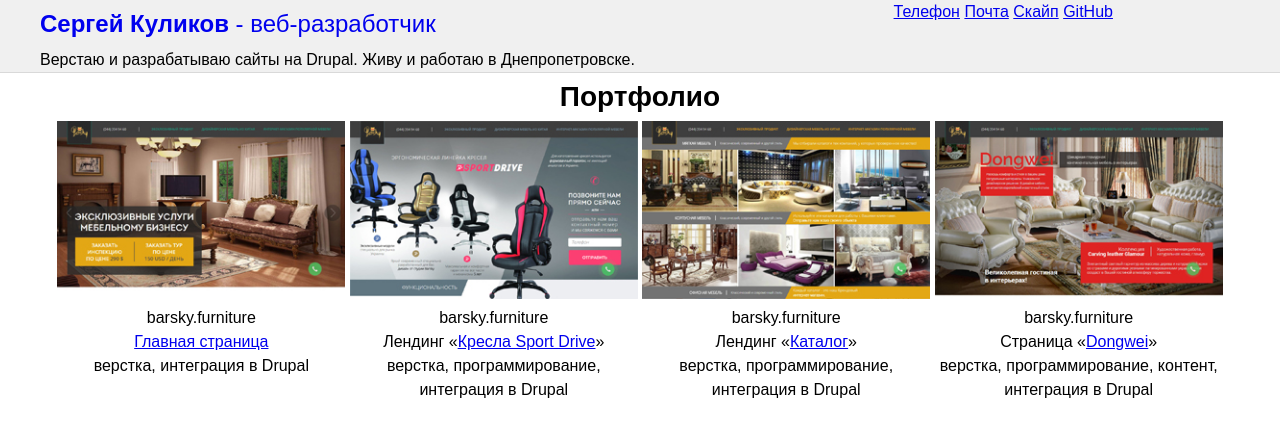
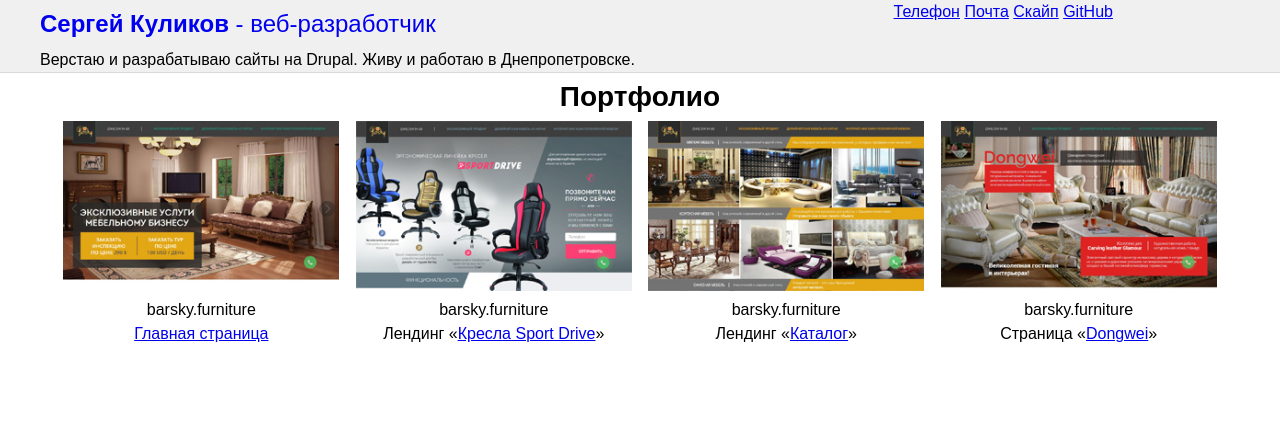
Before and after one commit to web-padawan/web-padawan.github.io, a Jekyll site: the page built from index.html, in a window 1280 px wide. Shown: the top 437 px of the page. Built offline with Jekyll 4.4.1, drawn with Linux system fonts in a browser that asks for light colours.

Commit message:
[mod] portfolio - remove descriptions

```diff
--- a/assets/css/app.css
+++ b/assets/css/app.css
@@ -703,7 +703,8 @@ h6 {
 }
 @media (min-width: 960px) {
   .portfolio-card {
-    width: 24%;
+    width: 23%;
+    margin: 0 .5%;
   }
 }
 .portfolio-card__description {
--- a/index.html
+++ b/index.html
@@ -12,7 +12,6 @@ layout: default
       </div>
       <div class="portfolio-card__company">barsky.furniture</div>
       <div class="portfolio-card__title"><a href="http://barsky.furniture" target="_blank">Главная страница</a></div>
-      <div class="portfolio-card__description">верстка, интеграция в Drupal</div>
     </div>
 
     <div class="portfolio-card">
@@ -21,7 +20,6 @@ layout: default
       </div>
       <div class="portfolio-card__company">barsky.furniture</div>
       <div class="portfolio-card__title">Лендинг &laquo;<a href="http://barsky.furniture/goods/armchairs/sport_drive" target="_blank">Кресла Sport Drive</a>&raquo;</div>
-      <div class="portfolio-card__description">верстка, программирование, интеграция в Drupal</div>
     </div>
 
     <div class="portfolio-card">
@@ -30,7 +28,6 @@ layout: default
       </div>
       <div class="portfolio-card__company">barsky.furniture</div>
       <div class="portfolio-card__title">Лендинг &laquo;<a href="http://barsky.furniture/catalog" target="_blank">Каталог</a>&raquo;</div>
-      <div class="portfolio-card__description">верстка, программирование, интеграция в Drupal</div>
     </div>
 
     <div class="portfolio-card">
@@ -39,7 +36,6 @@ layout: default
       </div>
       <div class="portfolio-card__company">barsky.furniture</div>
       <div class="portfolio-card__title">Страница &laquo;<a href="http://barsky.furniture/dongwei" target="_blank">Dongwei</a>&raquo;</div>
-      <div class="portfolio-card__description">верстка, программирование, контент, интеграция в Drupal</div>
     </div>
 
   </div>
--- a/sass/components/_portfolio.scss
+++ b/sass/components/_portfolio.scss
@@ -9,7 +9,8 @@
       width: 48%;
     }
     @include breakpoint($md) {
-      width: 24%;
+      width: 23%;
+      margin: 0 .5%;
     }
 
     &__description {
```
